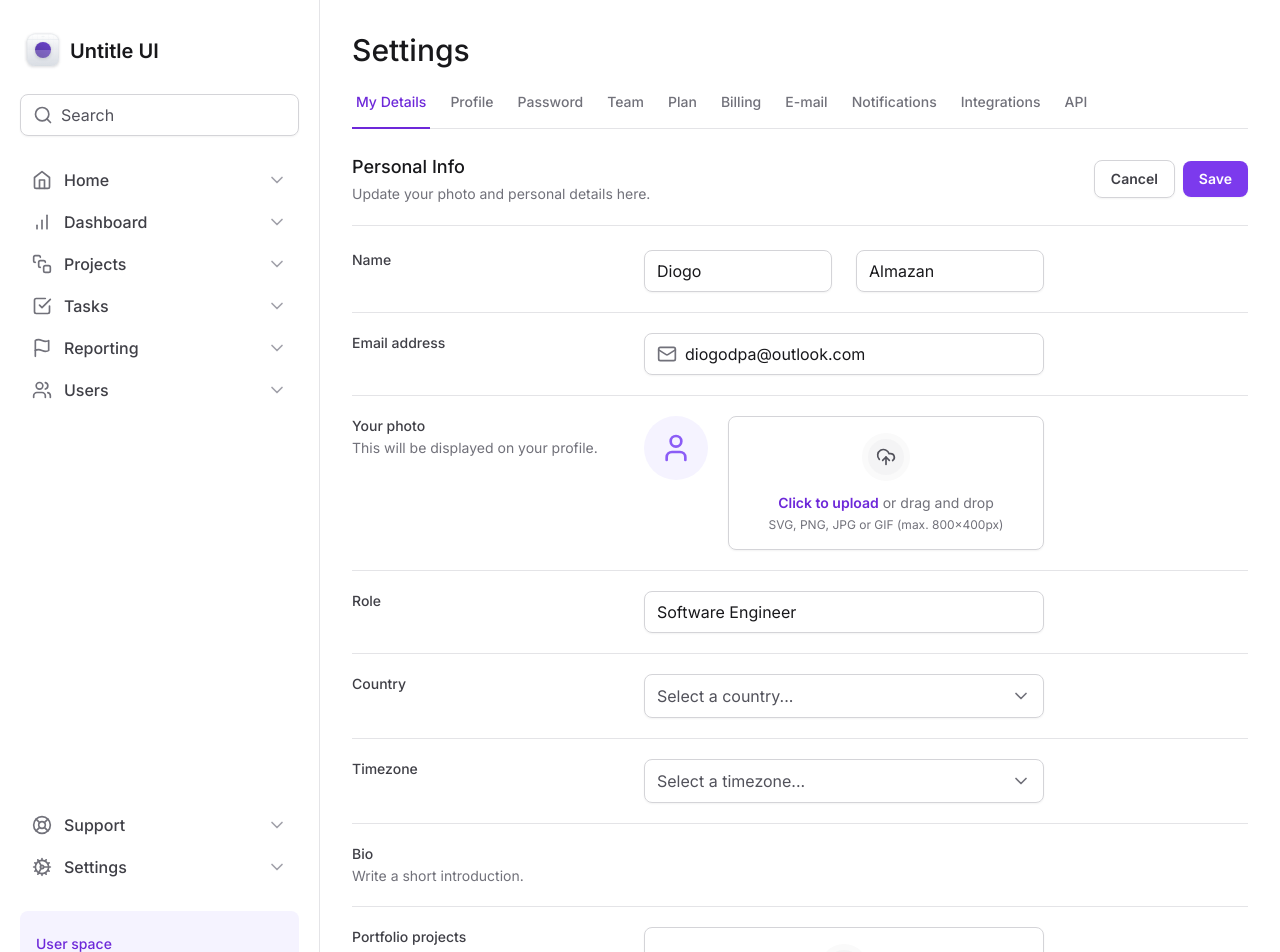
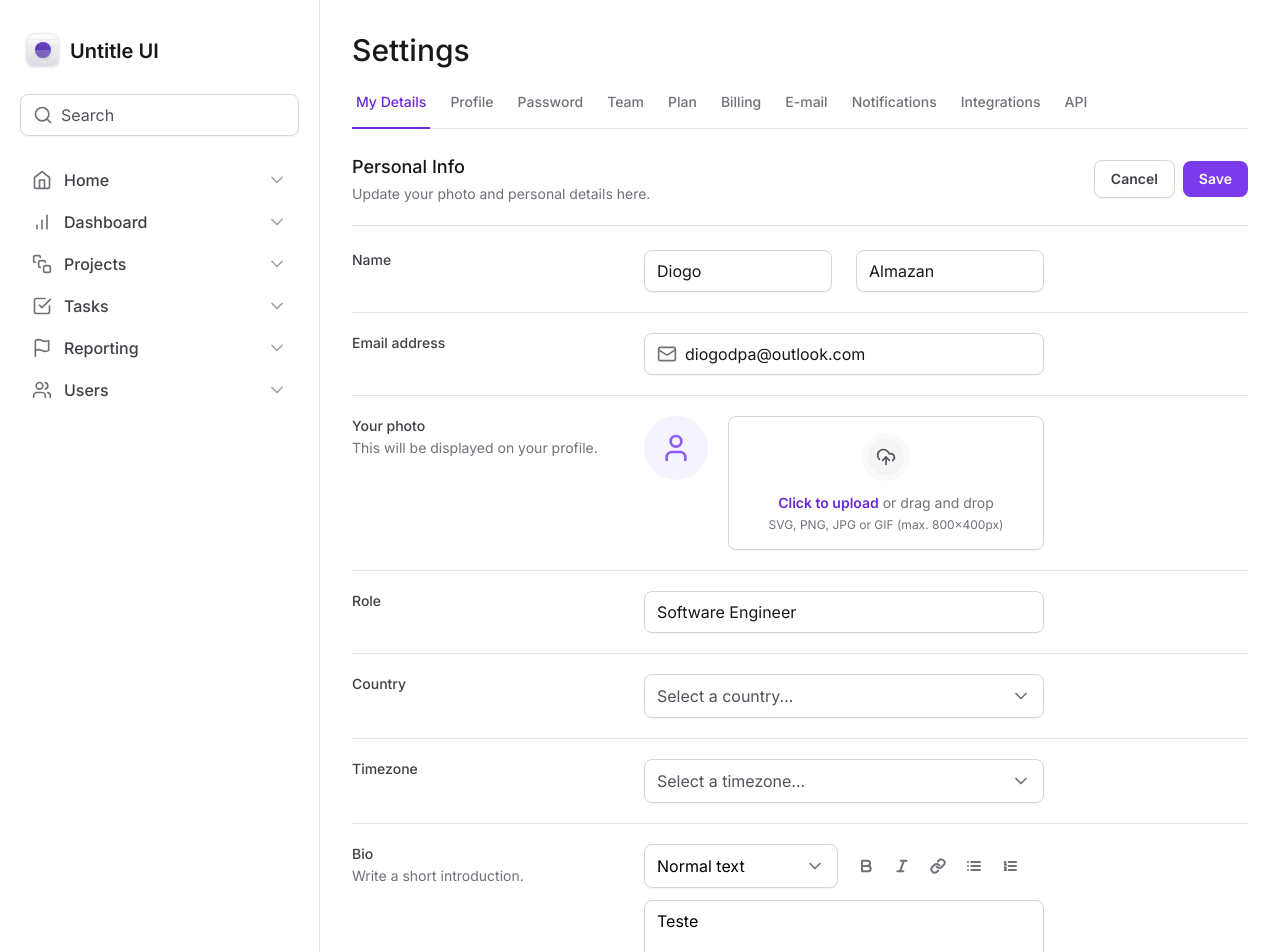
Before and after one commit to diogo-dpa/mastering-tailwind, a Next.js app: page / in a window 1280 px wide. Shown: the top 952 px of the page. Built offline with nearby package versions, Linux system fonts and the light colour scheme.

Commit message:
Textarea component

```diff
--- a/src/app/page.tsx
+++ b/src/app/page.tsx
@@ -1,9 +1,10 @@
 import { SettingsTabs } from '@/components/SettingsTabs'
 import * as Input from '@/components/Input'
 import * as FileInput from '@/components/Form/FileInput'
-import { Mail } from 'lucide-react'
+import { Bold, Italic, Link, List, ListOrdered, Mail } from 'lucide-react'
 import { Select } from '@/components/Form/Select'
 import { SelectItem } from '@/components/Form/Select/SelectItem'
+import { Textarea } from '@/components/Form/Textarea'
 
 export default function Home() {
   return (
@@ -133,7 +134,56 @@
                 Write a short introduction.
               </span>
             </label>
-            <div></div>
+            <div className="space-y-3">
+              <div className="grid grid-cols-2 gap-3">
+                <Select placeholder="" defaultValue="normal">
+                  <SelectItem
+                    value="normal"
+                    defaultChecked
+                    text="Normal text"
+                  />
+                  <SelectItem value="md" text="Markdown" />
+                </Select>
+
+                <div className="flex items-center gap-1">
+                  <button
+                    type="button"
+                    className="rounded-md p-2 hover:bg-zinc-50"
+                  >
+                    <Bold className="h-4 w-4 text-zinc-500" strokeWidth={3} />
+                  </button>
+                  <button
+                    type="button"
+                    className="rounded-md p-2 hover:bg-zinc-50"
+                  >
+                    <Italic className="h-4 w-4 text-zinc-500" strokeWidth={3} />
+                  </button>
+                  <button
+                    type="button"
+                    className="rounded-md p-2 hover:bg-zinc-50"
+                  >
+                    <Link className="h-4 w-4 text-zinc-500" strokeWidth={3} />
+                  </button>
+                  <button
+                    type="button"
+                    className="rounded-md p-2 hover:bg-zinc-50"
+                  >
+                    <List className="h-4 w-4 text-zinc-500" strokeWidth={3} />
+                  </button>
+                  <button
+                    type="button"
+                    className="rounded-md p-2 hover:bg-zinc-50"
+                  >
+                    <ListOrdered
+                      className="h-4 w-4 text-zinc-500"
+                      strokeWidth={3}
+                    />
+                  </button>
+                </div>
+              </div>
+
+              <Textarea id="bio" defaultValue="Teste" />
+            </div>
           </div>
 
           <div className="grid-cols-form grid gap-3 pt-5">
--- a/src/components/Form/Select/index.tsx
+++ b/src/components/Form/Select/index.tsx
@@ -3,14 +3,14 @@
 import { ChevronDown } from 'lucide-react'
 import { ReactNode } from 'react'
 
-interface SelectProps {
+interface SelectProps extends SelectPrimitive.SelectProps {
   children: ReactNode
   placeholder: string
 }
 
-export function Select({ children, placeholder }: SelectProps) {
+export function Select({ children, placeholder, ...props }: SelectProps) {
   return (
-    <SelectPrimitive.Root>
+    <SelectPrimitive.Root {...props}>
       <SelectPrimitive.Trigger className="flex h-11 w-full items-center justify-between gap-2 rounded-lg border border-zinc-300 px-3 py-2 shadow-sm data-[placeholder]:text-zinc-600">
         <SelectPrimitive.Value
           placeholder={placeholder}
@@ -26,7 +26,7 @@
           side="bottom"
           position="popper"
           sideOffset={8}
-          className="z-10 w-[--radix-select-trigger-width] overflow-hidden rounded-lg border border-zinc-200 bg-white"
+          className="z-10 w-[--radix-select-trigger-width] overflow-hidden rounded-lg border border-zinc-200 bg-white shadow-sm"
         >
           <SelectPrimitive.Viewport>{children}</SelectPrimitive.Viewport>
         </SelectPrimitive.Content>
--- /dev/null
+++ b/src/components/Form/Textarea.tsx
@@ -0,0 +1,13 @@
+import { ComponentProps } from 'react'
+
+type TextareaProps = ComponentProps<'textarea'>
+
+export function Textarea(props: TextareaProps) {
+  return (
+    <textarea
+      defaultValue="Teste"
+      className="min-h-[120px] w-full resize-y rounded-lg border border-zinc-300 px-3 py-2 shadow-sm"
+      {...props}
+    />
+  )
+}
```
